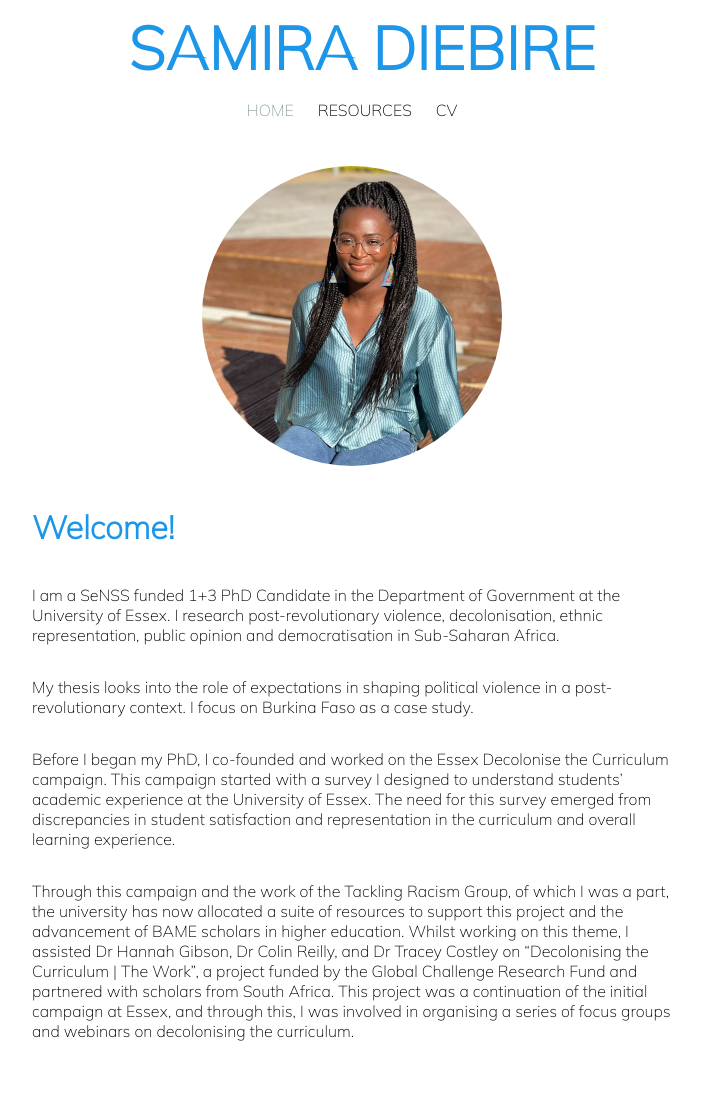
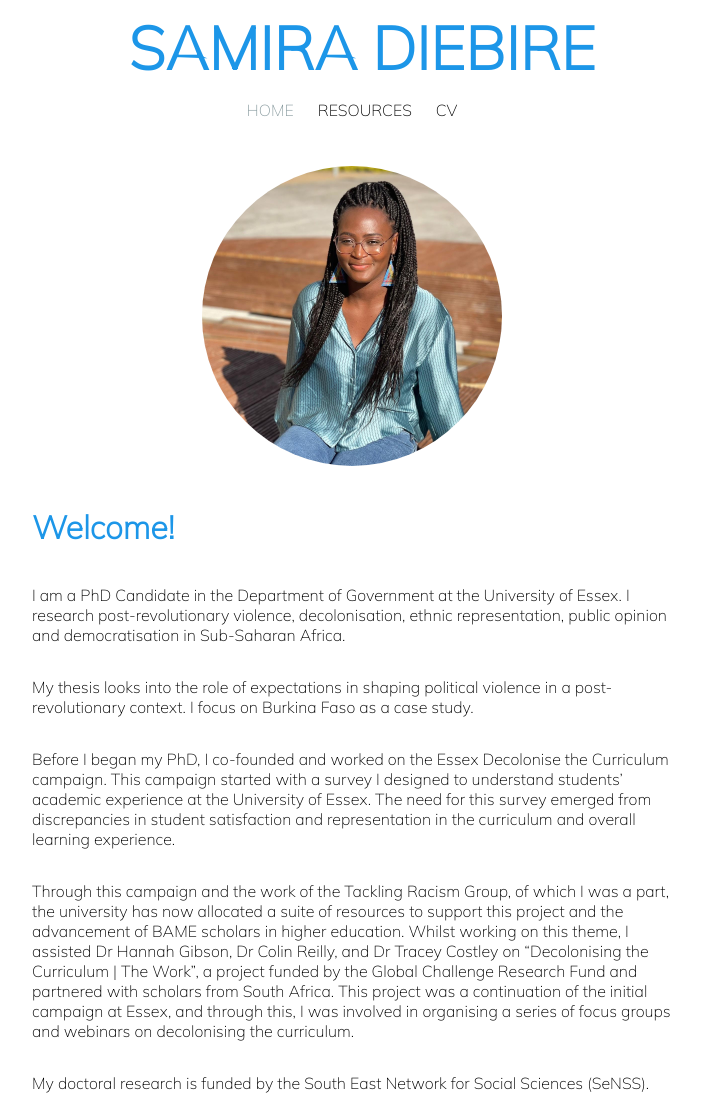
Before and after one commit to samiradiebire/samiradiebire.github.io, a Jekyll site: the page built from index.md, in a window 1280 px wide and 1109 px high. Shown: the whole window, without its empty margins (288-989 px from the left). Built offline with Jekyll 4.4.1, drawn with Linux system fonts in a browser that asks for light colours.

Commit message:
updated home page

```diff
--- a/index.md
+++ b/index.md
@@ -9,10 +9,12 @@ title: Home
 
 # Welcome!
 
-I am a SeNSS funded 1+3 PhD Candidate in the Department of Government at the University of Essex. I research post-revolutionary violence, decolonisation, ethnic representation, public opinion and democratisation in Sub-Saharan Africa.
+I am a PhD Candidate in the Department of Government at the University of Essex. I research post-revolutionary violence, decolonisation, ethnic representation, public opinion and democratisation in Sub-Saharan Africa.
 
 My thesis looks into the role of expectations in shaping political violence in a post-revolutionary context. I focus on Burkina Faso as a case study.
 
 Before I began my PhD, I co-founded and worked on the Essex Decolonise the Curriculum campaign. This campaign started with a survey I designed to understand students' academic experience at the University of Essex. The need for this survey emerged from discrepancies in student satisfaction and representation in the curriculum and overall learning experience.
 
 Through this campaign and the work of the Tackling Racism Group, of which I was a part, the university has now allocated a suite of resources to support this project and the advancement of BAME scholars in higher education. Whilst working on this theme, I assisted Dr Hannah Gibson, Dr Colin Reilly, and Dr Tracey Costley on "Decolonising the Curriculum \| The Work", a project funded by the Global Challenge Research Fund and partnered with scholars from South Africa. This project was a continuation of the initial campaign at Essex, and through this, I was involved in organising a series of focus groups and webinars on decolonising the curriculum.
+
+My doctoral research is funded by the South East Network for Social Sciences (SeNSS).
```
